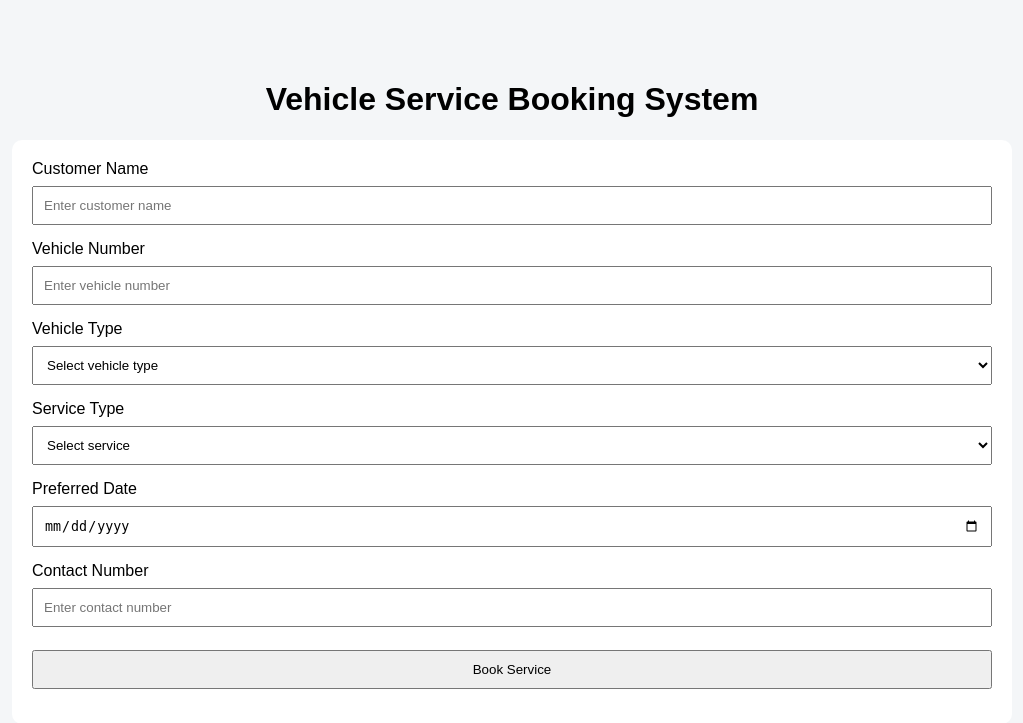
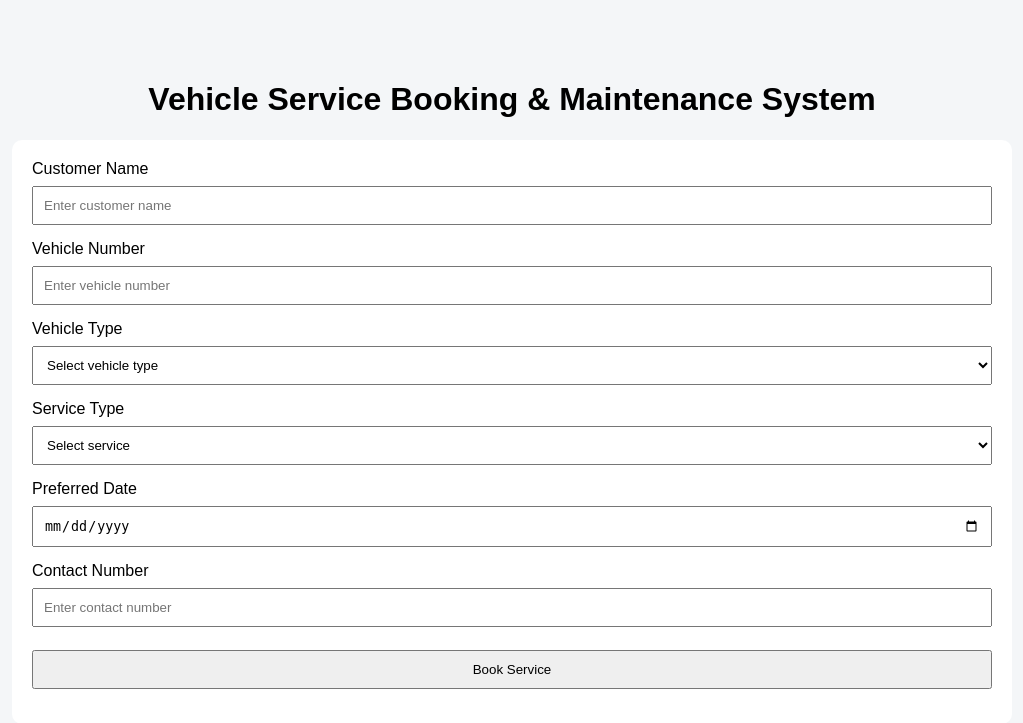
Before and after one commit to Roshanmawani08/Vehicle-Service-Booking, a Flask app: page / in a window 1280 px wide. Shown: the top 723 px of the page, without its empty margins (128-1151 px from the left). Run offline with Flask 3, Linux system fonts and the light colour scheme.

Commit message:
Improve vehicle booking interface

```diff
--- a/templates/index.html
+++ b/templates/index.html
@@ -56,7 +56,7 @@
 
 <body>
 
-    <h1>Vehicle Service Booking System</h1>
+    <h1>Vehicle Service Booking & Maintenance System</h1>
 
     <form action="/book" method="POST">
 
```
